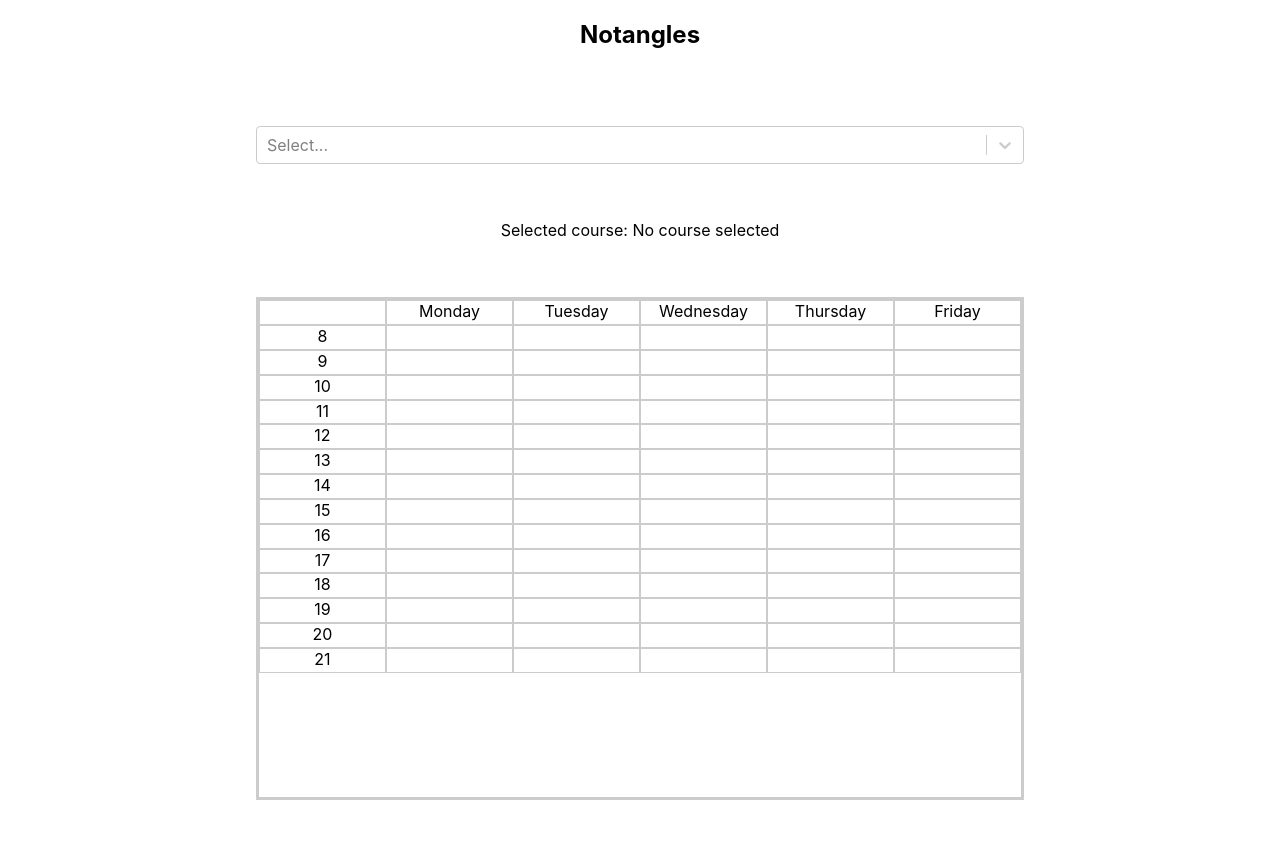
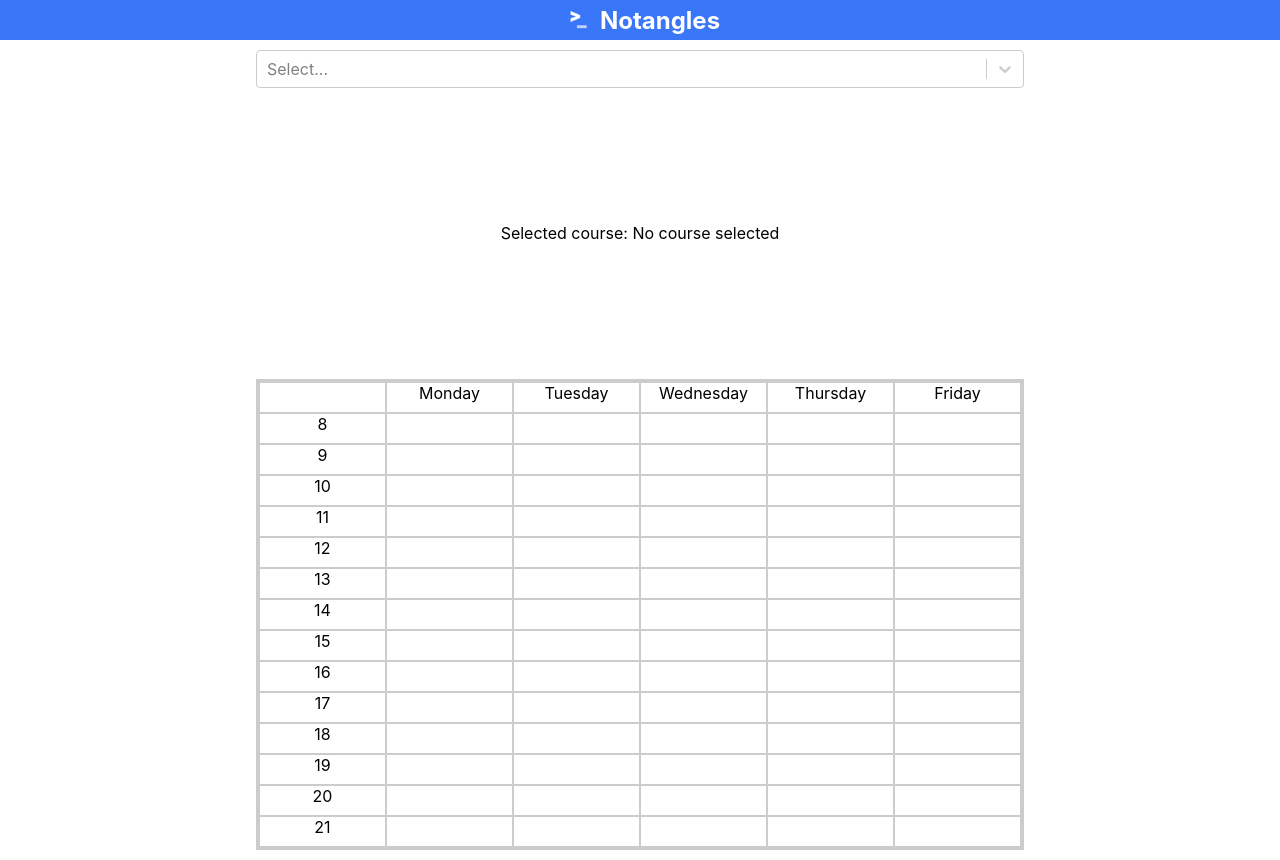
Before and after one commit to devsoc-unsw/notangles, a React (Create React App) app in the folder client/: page / in a window 1280 px wide. Before the commit the page ends 800 px from the top, so only its background shows below. Built offline with nearby package versions, Linux system fonts and the light colour scheme.

Commit message:
Added Navbar, some basic styling

```diff
--- a/client/src/App.tsx
+++ b/client/src/App.tsx
@@ -1,6 +1,8 @@
 import React from 'react'
 import Select from 'react-select'
+
 import TimeTable from './components/timetable'
+import Navbar from './components/navbar'
 
 import styled from 'styled-components'
 
@@ -22,7 +24,9 @@ const StyledApp = styled.div`
 
   display: grid;
 
-  padding: 0px 20%;
+  padding: 10px 20%;
+
+  background-color: white;
 `
 
 const App: React.FC = () => {
@@ -31,12 +35,14 @@ const App: React.FC = () => {
     setValue(e)
   }
   return (
-    <StyledApp>
-      <h2>Notangles</h2>
-      <Select options={options} value={value} onChange={handleChange} />
-      Selected course: {value ? value.label : 'No course selected'}
-      <TimeTable />
-    </StyledApp>
+    <div className="App">
+      <Navbar />
+      <StyledApp>
+        <Select options={options} value={value} onChange={handleChange} />
+        Selected course: {value ? value.label : 'No course selected'}
+        <TimeTable />
+      </StyledApp>
+    </div>
   )
 }
 
--- /dev/null
+++ b/client/src/components/navbar.tsx
@@ -0,0 +1,38 @@
+import React from 'react'
+
+import CSESocLogo from '../assets/logo.png'
+
+import styled from 'styled-components'
+
+const StyledNavbar = styled.div`
+  height: 5vh;
+  width: 100vw;
+
+  display: flex;
+  flex-direction: row;
+  justify-content: center;
+  align-items: center;
+
+  color: white;
+  background-color: #3a76f8;
+`
+
+const LogoImg = styled.img`
+  max-width: 100%;
+  max-height: 100%;
+`
+
+const AppName = styled.span`
+  font-weight: bold;
+  font-size: 1.5em;
+`
+
+const Navbar: React.FC = () => {
+  return (
+    <StyledNavbar>
+      <LogoImg src={CSESocLogo} />
+      <AppName>Notangles</AppName>
+    </StyledNavbar>
+  )
+}
+export default Navbar
--- a/client/src/components/timetable.tsx
+++ b/client/src/components/timetable.tsx
@@ -4,7 +4,7 @@ import styled from 'styled-components'
 
 const StyledTimetable = styled.div`
   display: grid;
-  grid-template: repeat(20, 1fr) / repeat(6, 1fr);
+  grid-template: repeat(15, 1fr) / repeat(6, 1fr);
 
   border: 3px solid;
   border-color: rgba(0, 0, 0, 0.2);
```
Also changed, not shown: client/src/assets/csesoclogo.png (added), client/src/assets/logo.png (added).
